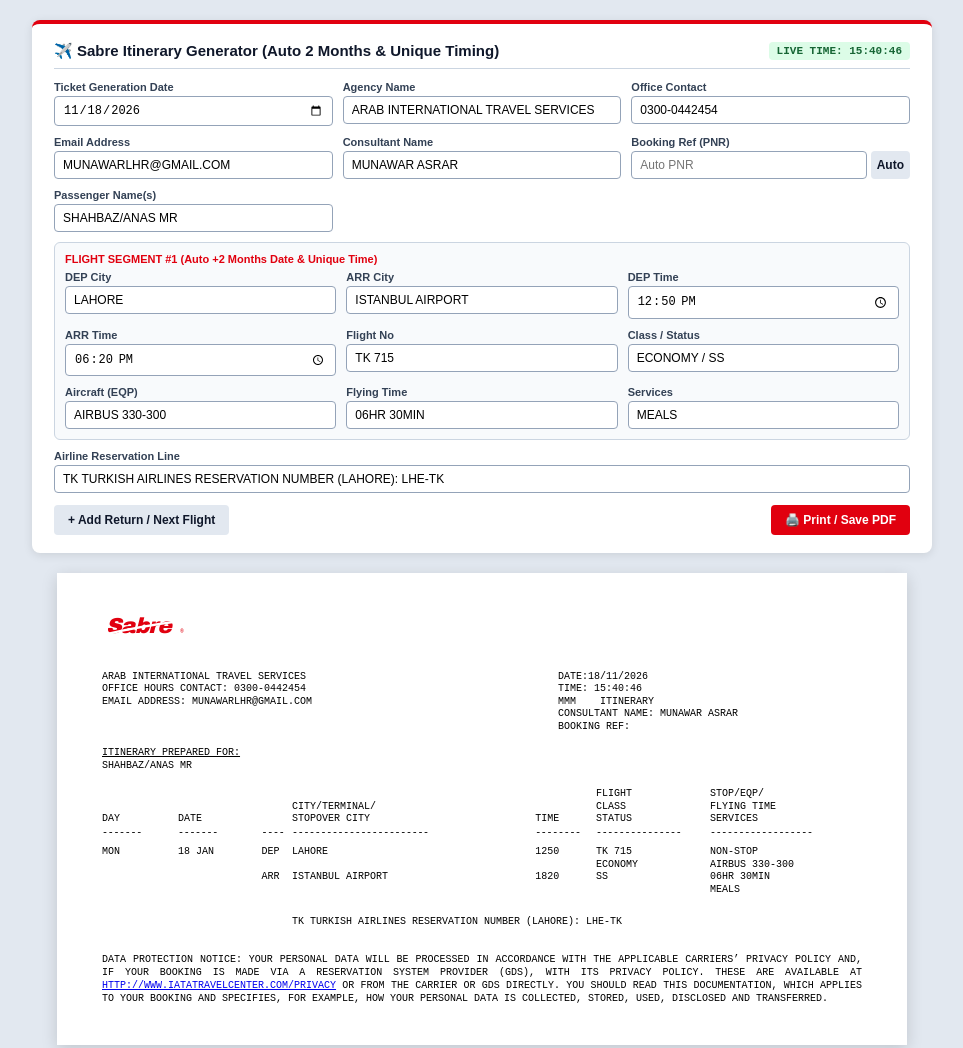
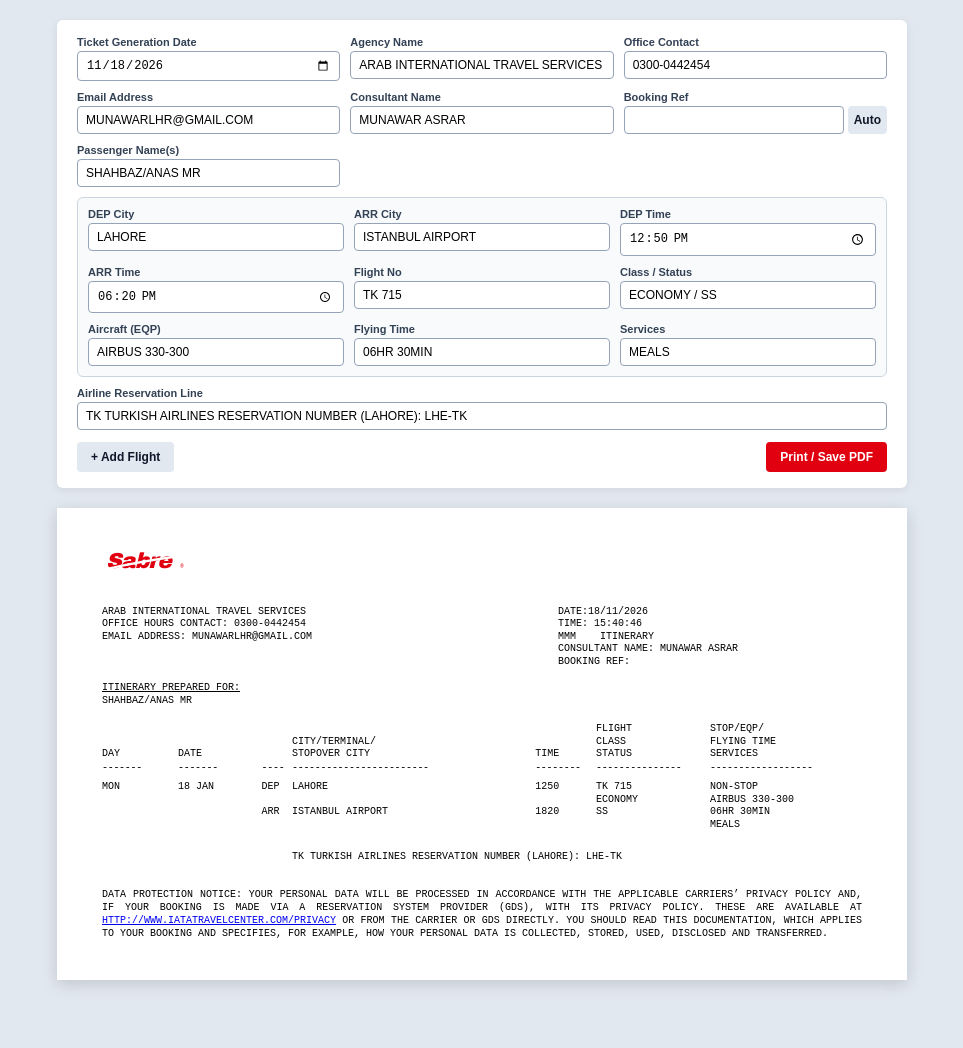
Before and after one commit to MHSons/SABRE, a plain HTML site: page index.html in a window 1280 px wide. Shown: the top 1048 px of the page, without its empty margins (158-1121 px from the left). After the commit the page ends 1000 px from the top, so only its background shows below. Drawn offline with Linux system fonts and the light colour scheme.

Commit message:
Update index.html

```diff
--- a/index.html
+++ b/index.html
@@ -3,7 +3,7 @@
 <head>
     <meta charset="UTF-8">
     <meta name="viewport" content="width=device-width, initial-scale=1.0">
-    <title>Sabre GDS Itinerary - Perfect Match</title>
+    <title></title>
     <style>
         * {
             box-sizing: border-box;
@@ -16,38 +16,15 @@
         }
 
         /* =========================================
-           CONTROL PANEL (HIDDEN WHEN PRINTING)
+           COMPACT CONTROL PANEL (HIDDEN ON PRINT)
            ========================================= */
         .control-panel {
-            max-width: 900px;
+            max-width: 850px;
             margin: 0 auto 20px auto;
             background: #ffffff;
-            padding: 18px 22px;
-            border-radius: 8px;
-            box-shadow: 0 2px 10px rgba(0,0,0,0.1);
-            border-top: 4px solid #e1000f;
-        }
-        .control-header {
-            display: flex;
-            justify-content: space-between;
-            align-items: center;
-            margin-bottom: 12px;
-            padding-bottom: 8px;
-            border-bottom: 1px solid #cbd5e1;
-        }
-        .control-header h3 {
-            margin: 0;
-            color: #0f172a;
-            font-size: 15px;
-        }
-        .live-status {
-            font-family: monospace;
-            background: #dcfce7;
-            color: #166534;
-            padding: 3px 8px;
-            border-radius: 4px;
-            font-size: 11px;
-            font-weight: bold;
+            padding: 16px 20px;
+            border-radius: 6px;
+            box-shadow: 0 2px 8px rgba(0,0,0,0.08);
         }
         .form-grid {
             display: grid;
@@ -77,13 +54,10 @@
             border-radius: 6px;
             margin-top: 10px;
         }
-        .segment-title {
-            font-size: 11px;
-            font-weight: bold;
-            color: #e1000f;
-            margin-bottom: 6px;
+        .segment-header {
             display: flex;
-            justify-content: space-between;
+            justify-content: flex-end;
+            margin-bottom: 4px;
         }
         .btn-row {
             margin-top: 12px;
@@ -118,13 +92,11 @@
             text-transform: uppercase;
         }
 
-        /* Fix: Prevent uppercase on Sabre logo so 'abre' stays lowercase */
         .sabre-logo-wrap, .sabre-logo-wrap * {
             margin-bottom: 14px;
             text-transform: none !important;
         }
 
-        /* Two-Column Header Layout */
         .header-container {
             display: flex;
             justify-content: space-between;
@@ -139,7 +111,6 @@
             text-align: left;
         }
 
-        /* Itinerary Prepared For */
         .passenger-box {
             margin-bottom: 16px;
         }
@@ -147,7 +118,6 @@
             text-decoration: underline;
         }
 
-        /* Exact GDS Table Layout */
         .word-table {
             width: 100%;
             border-collapse: collapse;
@@ -187,6 +157,12 @@
             text-decoration: underline;
         }
 
+        /* Remove Browser Default Header/Footer URLs on Print */
+        @page {
+            size: auto;
+            margin: 0mm;
+        }
+
         @media print {
             body {
                 background: #fff;
@@ -200,20 +176,15 @@
                 box-shadow: none;
                 margin: 0;
                 width: 100%;
-                padding: 15px;
+                padding: 18mm 16mm;
             }
         }
     </style>
 </head>
 <body>
 
-    <!-- CONTROL PANEL -->
+    <!-- CLEAN INPUT FORM -->
     <div class="control-panel">
-        <div class="control-header">
-            <h3>✈️ Sabre Itinerary Generator (Auto 2 Months & Unique Timing)</h3>
-            <span class="live-status" id="liveBadge">AUTO CLOCK ACTIVE</span>
-        </div>
-
         <div class="form-grid">
             <div class="form-group">
                 <label>Ticket Generation Date</label>
@@ -236,9 +207,9 @@
                 <input type="text" id="inConsultant" value="MUNAWAR ASRAR" oninput="renderTicket()">
             </div>
             <div class="form-group">
-                <label>Booking Ref (PNR)</label>
+                <label>Booking Ref</label>
                 <div style="display:flex; gap:4px;">
-                    <input type="text" id="inRef" value="" placeholder="Auto PNR" style="width:100%;" oninput="renderTicket()">
+                    <input type="text" id="inRef" value="" style="width:100%;" oninput="renderTicket()">
                     <button type="button" class="btn btn-add" style="padding:4px 6px;" onclick="autoPNR()">Auto</button>
                 </div>
             </div>
@@ -258,14 +229,13 @@
         </div>
 
         <div class="btn-row">
-            <button type="button" class="btn btn-add" onclick="addFlight()">+ Add Return / Next Flight</button>
-            <button type="button" class="btn btn-print" onclick="window.print()">🖨️ Print / Save PDF</button>
+            <button type="button" class="btn btn-add" onclick="addFlight()">+ Add Flight</button>
+            <button type="button" class="btn btn-print" onclick="window.print()">Print / Save PDF</button>
         </div>
     </div>
 
-    <!-- WORD DOCUMENT PREVIEW SHEET -->
+    <!-- EXACT TICKET SHEET -->
     <div class="word-page">
-        <!-- EXACT SABRE LOGO (Capital S, lowercase abre & ®) -->
         <div class="sabre-logo-wrap">
             <svg width="98" height="25" viewBox="0 0 220 60" xmlns="http://www.w3.org/2000/svg">
                 <defs>
@@ -281,7 +251,6 @@
             </svg>
         </div>
 
-        <!-- Two Column Header -->
         <div class="header-container">
             <div class="header-left">
                 <div id="outAgency">ARAB INTERNATIONAL TRAVEL SERVICES</div>
@@ -297,13 +266,11 @@
             </div>
         </div>
 
-        <!-- Passenger Section -->
         <div class="passenger-box">
             <div class="underline-title">ITINERARY PREPARED FOR:</div>
             <div id="outPassenger">SHAHBAZ/ANAS MR</div>
         </div>
 
-        <!-- Table Columns -->
         <table class="word-table">
             <thead>
                 <tr>
@@ -329,12 +296,10 @@
             </tbody>
         </table>
 
-        <!-- Airline Line -->
         <div class="airline-line" id="outAirlineLine">
             TK TURKISH AIRLINES RESERVATION NUMBER (LAHORE): LHE-TK
         </div>
 
-        <!-- Footer -->
         <div class="footer-text">
             DATA PROTECTION NOTICE: YOUR PERSONAL DATA WILL BE PROCESSED IN ACCORDANCE WITH THE APPLICABLE CARRIERS’ PRIVACY POLICY AND, IF YOUR BOOKING IS MADE VIA A RESERVATION SYSTEM PROVIDER (GDS), WITH ITS PRIVACY POLICY. THESE ARE AVAILABLE AT <a href="http://www.iatatravelcenter.com/privacy" target="_blank">HTTP://WWW.IATATRAVELCENTER.COM/PRIVACY</a> OR FROM THE CARRIER OR GDS DIRECTLY. YOU SHOULD READ THIS DOCUMENTATION, WHICH APPLIES TO YOUR BOOKING AND SPECIFIES, FOR EXAMPLE, HOW YOUR PERSONAL DATA IS COLLECTED, STORED, USED, DISCLOSED AND TRANSFERRED.
         </div>
@@ -354,7 +319,6 @@
             const min = String(now.getMinutes()).padStart(2, '0');
             const ss = String(now.getSeconds()).padStart(2, '0');
             document.getElementById('outTime').innerText = `${hh}:${min}:${ss}`;
-            document.getElementById('liveBadge').innerText = `LIVE TIME: ${hh}:${min}:${ss}`;
         };
         update();
         setInterval(update, 1000);
@@ -382,10 +346,7 @@
         div.className = 'segment-box';
         div.id = `seg-${id}`;
         div.innerHTML = `
-            <div class="segment-title">
-                <span>FLIGHT SEGMENT #${id} (Auto +2 Months Date & Unique Time)</span>
-                ${id > 1 ? `<button type="button" class="btn-del" onclick="removeFlight(${id})">Remove</button>` : ''}
-            </div>
+            ${id > 1 ? `<div class="segment-header"><button type="button" class="btn-del" onclick="removeFlight(${id})">Remove</button></div>` : ''}
             <div class="form-grid">
                 <div class="form-group">
                     <label>DEP City</label>
```
